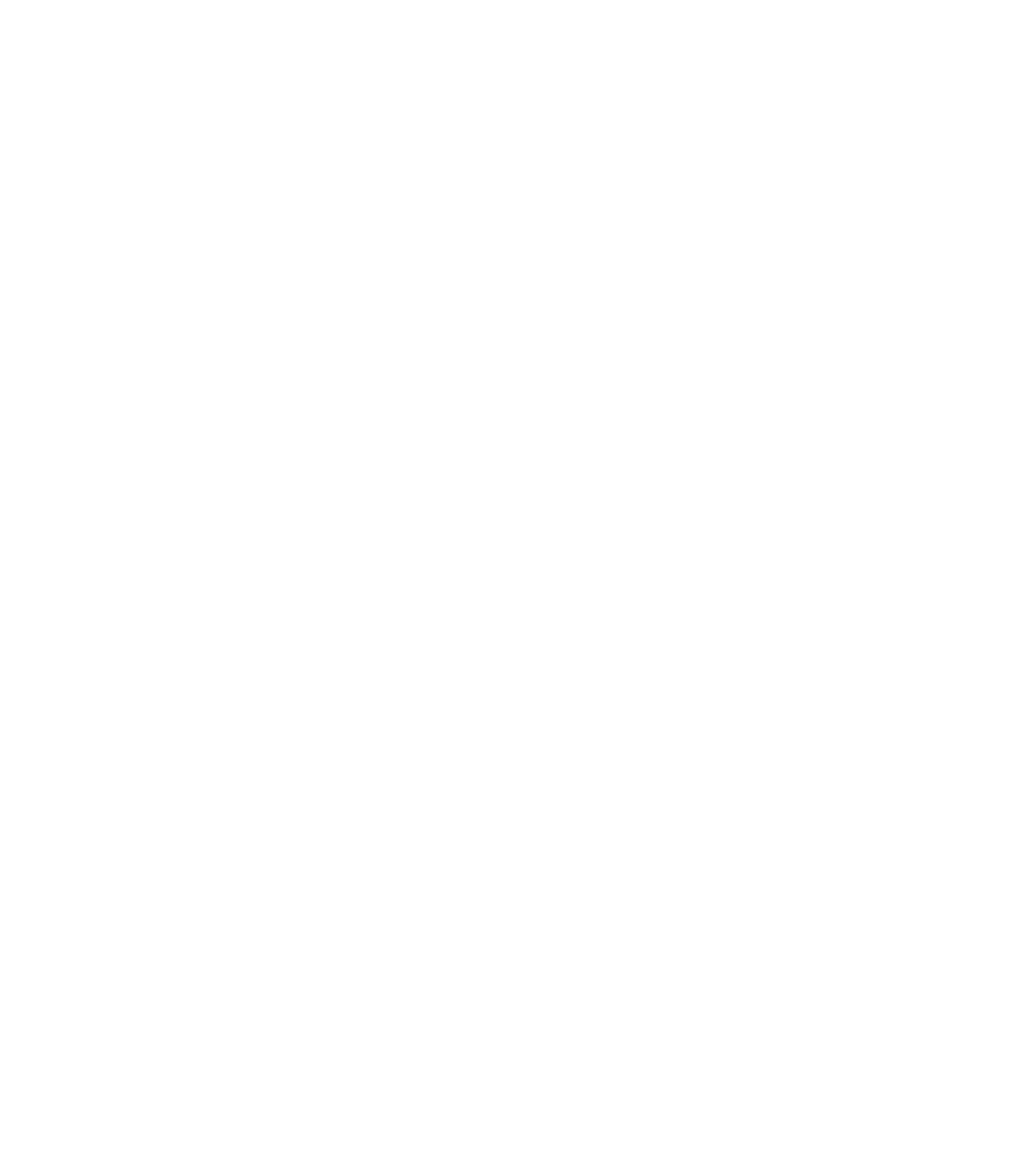
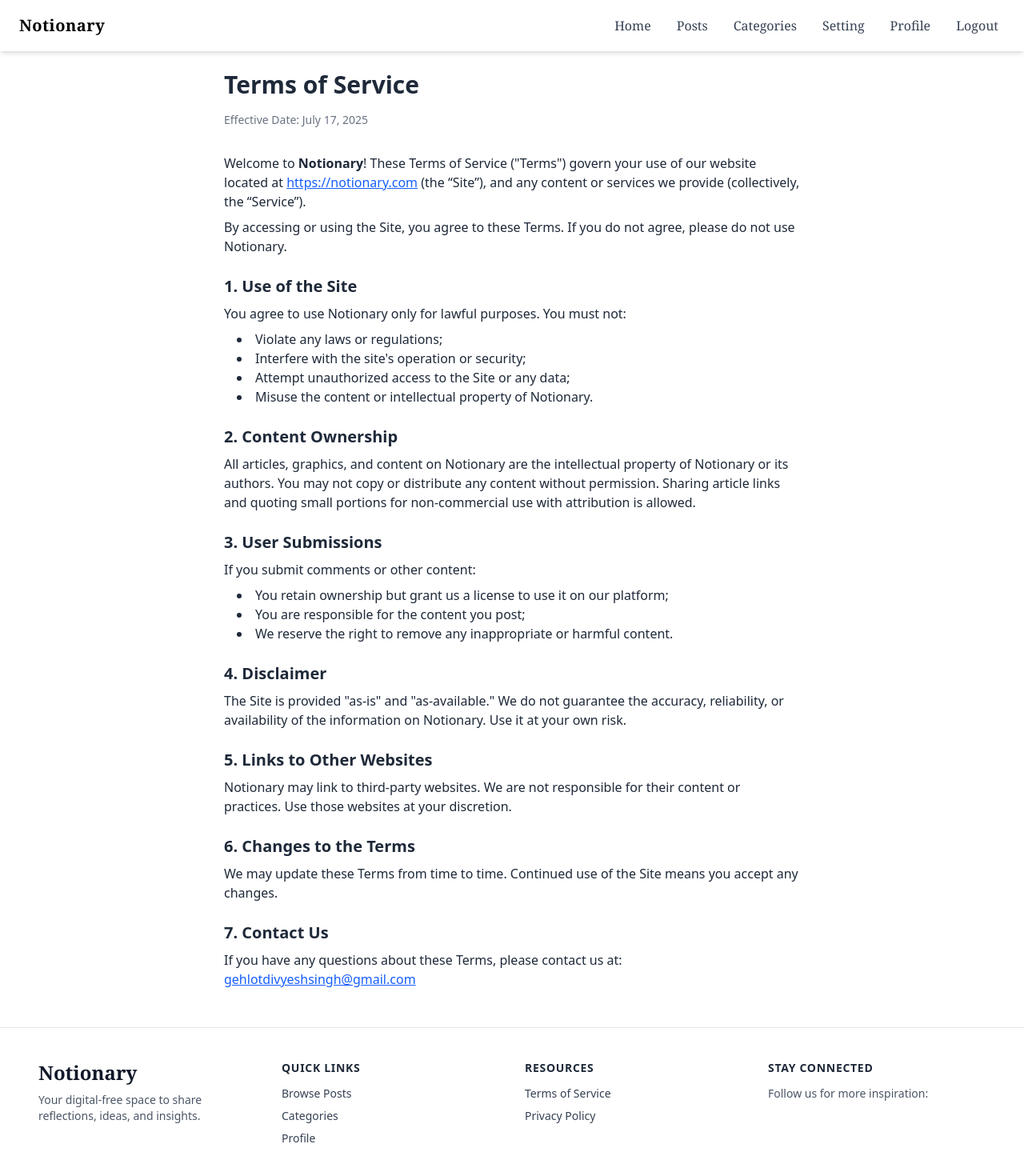
Before and after one commit to divyesh-singh-gehlot/Blog-frontend, a React (Vite) app in the folder blog-frontend/: page /terms in a window 1280 px wide. Before the commit this address had no page. Shown: the top 1470 px of the page at 80% size. Before the commit the page ends 800 px from the top, so only its background shows below. Built offline with nearby package versions, Linux system fonts and the light colour scheme.

Commit message:
Website Ready for Deployment

```diff
--- a/blog-frontend/src/App.jsx
+++ b/blog-frontend/src/App.jsx
@@ -19,6 +19,8 @@ import UpdatePost from "./pages/post/UpdatePost"
 import UpdateProfile from "./pages/UpdateProfile"
 import VerifyUser from "./pages/VerifyUser"
 import ForgotPassword from "./pages/ForgotPassword"
+import Tos from "./pages/Tos"
+import PrivacyPolicy from "./pages/PrivacyPolicy"
 
 
 
@@ -43,6 +45,9 @@ function App() {
         <Route path="update-profile" element={<UpdateProfile />} />
         <Route path="setting" element={<Setting />} />
         <Route path="verify-user" element={<VerifyUser />} />
+
+        <Route path="terms" element={<Tos />} />
+        <Route path="privacy-policy" element={<PrivacyPolicy />} />
       </Route>
 
       {/* Public Routes */}
--- a/blog-frontend/src/components/PrivateFooter.jsx
+++ b/blog-frontend/src/components/PrivateFooter.jsx
@@ -24,8 +24,7 @@ const PrivateFooter = () => {
           <h3 className="text-sm font-semibold text-gray-800 uppercase tracking-wider mb-3">Resources</h3>
           <ul className="space-y-2 text-sm">
             <li><a href="/terms" className="hover:underline">Terms of Service</a></li>
-            <li><a href="/privacy" className="hover:underline">Privacy Policy</a></li>
-            <li><a href="/contact" className="hover:underline">Contact</a></li>
+            <li><a href="/privacy-policy" className="hover:underline">Privacy Policy</a></li>
           </ul>
         </div>
 
--- /dev/null
+++ b/blog-frontend/src/pages/PrivacyPolicy.jsx
@@ -0,0 +1,104 @@
+import React from "react";
+
+const PrivacyPolicy = () => {
+  return (
+    <div className="max-w-3xl mx-auto p-6 text-gray-800">
+      <h1 className="text-3xl font-bold mb-4">Privacy Policy</h1>
+      <p className="text-sm text-gray-500 mb-8">Effective Date: July 16, 2025</p>
+
+      <section className="mb-6">
+        <p>
+          Welcome to <strong>Notionary</strong>. Your privacy is important to us. This Privacy Policy explains how we
+          collect, use, and protect your information when you visit or use our website at{" "}
+          <a href="https://notionary.com" className="text-blue-600 underline">
+            https://notionary.com
+          </a>.
+        </p>
+      </section>
+
+      <section className="mb-6">
+        <h2 className="text-xl font-semibold mb-2">1. Information We Collect</h2>
+        <ul className="list-disc list-inside ml-4">
+          <li><strong>Personal Information:</strong> Name, email, and other details you provide when signing up or contacting us.</li>
+          <li><strong>Usage Data:</strong> Pages visited, time spent, device type, IP address, and browser type.</li>
+          <li><strong>Cookies:</strong> We may use cookies to enhance your experience and analyze traffic.</li>
+        </ul>
+      </section>
+
+      <section className="mb-6">
+        <h2 className="text-xl font-semibold mb-2">2. How We Use Your Information</h2>
+        <p>We may use your data to:</p>
+        <ul className="list-disc list-inside ml-4 mt-2">
+          <li>Provide and improve our services</li>
+          <li>Send newsletters or updates (if subscribed)</li>
+          <li>Respond to inquiries or support requests</li>
+          <li>Monitor usage trends and enhance security</li>
+        </ul>
+      </section>
+
+      <section className="mb-6">
+        <h2 className="text-xl font-semibold mb-2">3. How We Protect Your Information</h2>
+        <p>
+          We use industry-standard security measures (such as HTTPS, encryption, and secure authentication) to protect
+          your personal data. However, no method of transmission is 100% secure.
+        </p>
+      </section>
+
+      <section className="mb-6">
+        <h2 className="text-xl font-semibold mb-2">4. Sharing of Information</h2>
+        <p>
+          We do not sell or rent your personal information. We may share it only with:
+        </p>
+        <ul className="list-disc list-inside ml-4 mt-2">
+          <li>Service providers helping operate our site</li>
+          <li>Law enforcement, when required by law</li>
+          <li>Other parties with your explicit consent</li>
+        </ul>
+      </section>
+
+      <section className="mb-6">
+        <h2 className="text-xl font-semibold mb-2">5. Your Rights</h2>
+        <p>You have the right to:</p>
+        <ul className="list-disc list-inside ml-4 mt-2">
+          <li>Access or correct your personal data</li>
+          <li>Request deletion of your data</li>
+          <li>Withdraw consent at any time</li>
+        </ul>
+        <p className="mt-2">Contact us at the email below to exercise these rights.</p>
+      </section>
+
+      <section className="mb-6">
+        <h2 className="text-xl font-semibold mb-2">6. Third-Party Links</h2>
+        <p>
+          Our site may contain links to third-party websites. We are not responsible for their privacy practices or content.
+        </p>
+      </section>
+
+      <section className="mb-6">
+        <h2 className="text-xl font-semibold mb-2">7. Children’s Privacy</h2>
+        <p>
+          Notionary is not intended for children under 13. We do not knowingly collect personal data from minors.
+        </p>
+      </section>
+
+      <section className="mb-6">
+        <h2 className="text-xl font-semibold mb-2">8. Changes to This Policy</h2>
+        <p>
+          We may update this Privacy Policy periodically. Continued use of the site means you accept the updated policy.
+        </p>
+      </section>
+
+      <section>
+        <h2 className="text-xl font-semibold mb-2">9. Contact Us</h2>
+        <p>
+          If you have questions about this Privacy Policy, contact us at: <br />
+          <a href="mailto:your-email@example.com" className="text-blue-600 underline">
+            gehlotdivyeshsingh@gmail.com
+          </a>
+        </p>
+      </section>
+    </div>
+  );
+};
+
+export default PrivacyPolicy;
--- a/blog-frontend/src/pages/Setting.jsx
+++ b/blog-frontend/src/pages/Setting.jsx
@@ -45,7 +45,7 @@ const Setting = () => {
 
         toast.success(data.message, {
           position: "top-right",
-          autoClose: 3000,
+          autoClose: 1000,
         });
         setFormData(initialFormData);
         setFormError(initialFormError);
@@ -53,7 +53,7 @@ const Setting = () => {
         const data = error?.response?.data;
         toast.error(data?.message || "Something went wrong", {
           position: "top-right",
-          autoClose: 3000,
+          autoClose: 1000,
         });
       } finally {
         setLoading(false);
--- /dev/null
+++ b/blog-frontend/src/pages/Tos.jsx
@@ -0,0 +1,88 @@
+const Tos = () => {
+  return (
+    <div className="max-w-3xl mx-auto p-6 text-gray-800">
+      <h1 className="text-3xl font-bold mb-4">Terms of Service</h1>
+      <p className="text-sm text-gray-500 mb-8">Effective Date: July 17, 2025</p>
+
+      <section className="mb-6">
+        <p>
+          Welcome to <strong>Notionary</strong>! These Terms of Service ("Terms") govern your use of our website
+          located at <a href="https://notionary.com" className="text-blue-600 underline">https://notionary.com</a> (the
+          “Site”), and any content or services we provide (collectively, the “Service”).
+        </p>
+        <p className="mt-2">
+          By accessing or using the Site, you agree to these Terms. If you do not agree, please do not use Notionary.
+        </p>
+      </section>
+
+      <section className="mb-6">
+        <h2 className="text-xl font-semibold mb-2">1. Use of the Site</h2>
+        <p>
+          You agree to use Notionary only for lawful purposes. You must not:
+        </p>
+        <ul className="list-disc list-inside ml-4 mt-2">
+          <li>Violate any laws or regulations;</li>
+          <li>Interfere with the site's operation or security;</li>
+          <li>Attempt unauthorized access to the Site or any data;</li>
+          <li>Misuse the content or intellectual property of Notionary.</li>
+        </ul>
+      </section>
+
+      <section className="mb-6">
+        <h2 className="text-xl font-semibold mb-2">2. Content Ownership</h2>
+        <p>
+          All articles, graphics, and content on Notionary are the intellectual property of Notionary or its authors.
+          You may not copy or distribute any content without permission. Sharing article links and quoting small
+          portions for non-commercial use with attribution is allowed.
+        </p>
+      </section>
+
+      <section className="mb-6">
+        <h2 className="text-xl font-semibold mb-2">3. User Submissions</h2>
+        <p>
+          If you submit comments or other content:
+        </p>
+        <ul className="list-disc list-inside ml-4 mt-2">
+          <li>You retain ownership but grant us a license to use it on our platform;</li>
+          <li>You are responsible for the content you post;</li>
+          <li>We reserve the right to remove any inappropriate or harmful content.</li>
+        </ul>
+      </section>
+
+      <section className="mb-6">
+        <h2 className="text-xl font-semibold mb-2">4. Disclaimer</h2>
+        <p>
+          The Site is provided "as-is" and "as-available." We do not guarantee the accuracy, reliability, or availability
+          of the information on Notionary. Use it at your own risk.
+        </p>
+      </section>
+
+      <section className="mb-6">
+        <h2 className="text-xl font-semibold mb-2">5. Links to Other Websites</h2>
+        <p>
+          Notionary may link to third-party websites. We are not responsible for their content or practices. Use those
+          websites at your discretion.
+        </p>
+      </section>
+
+      <section className="mb-6">
+        <h2 className="text-xl font-semibold mb-2">6. Changes to the Terms</h2>
+        <p>
+          We may update these Terms from time to time. Continued use of the Site means you accept any changes.
+        </p>
+      </section>
+
+      <section className="mb-6">
+        <h2 className="text-xl font-semibold mb-2">7. Contact Us</h2>
+        <p>
+          If you have any questions about these Terms, please contact us at: <br />
+          <a href="mailto:your-email@example.com" className="text-blue-600 underline">
+            gehlotdivyeshsingh@gmail.com
+          </a>
+        </p>
+      </section>
+    </div>
+  );
+};
+
+export default Tos;
--- a/blog-frontend/src/pages/UpdateProfile.jsx
+++ b/blog-frontend/src/pages/UpdateProfile.jsx
@@ -63,7 +63,7 @@ const UpdateProfile = () => {
         const res = await axios.put("/auth/update-profile", formData);
         toast.success(res.data?.message || "Profile updated successfully!", {
           position: "top-right",
-          autoClose: 3000,
+          autoClose: 1000,
         });
 
         setFormError(initialFormError);
@@ -75,7 +75,7 @@ const UpdateProfile = () => {
           err?.response?.data?.message || "Failed to update profile";
         toast.error(message, {
           position: "top-right",
-          autoClose: 3000,
+          autoClose: 1000,
         });
       }
     }
```
Also changed, not shown: blog-frontend/src/utils/axiosInstance.js (+6 -3 lines), 1 other file (tests, documents, lock files or other folders).
